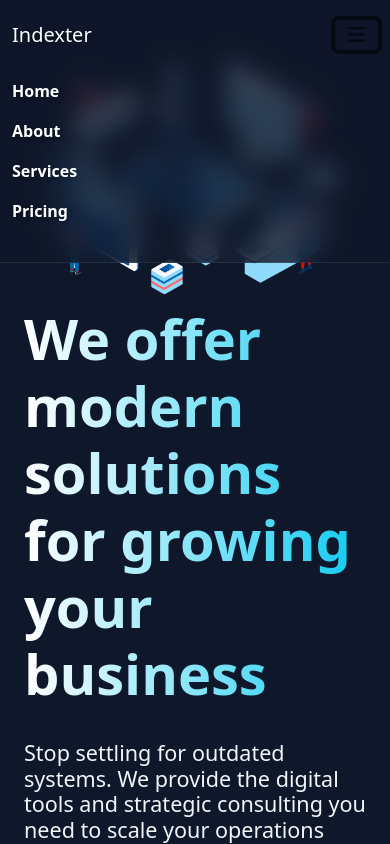
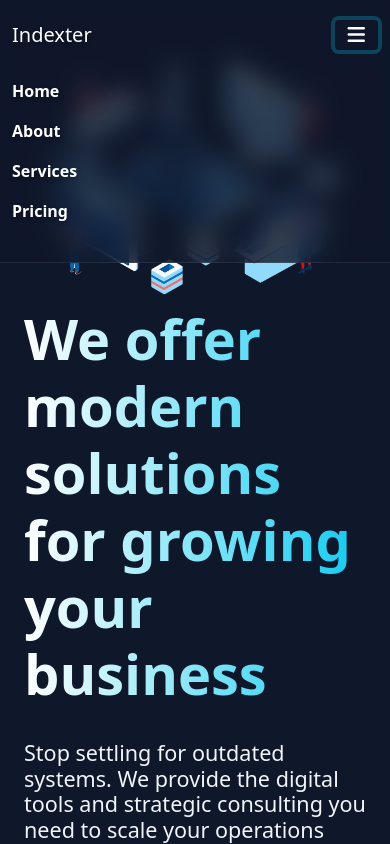
Before and after one commit to SomyaSingh05/Indexter, a plain HTML site: page index.html in a window 390 px wide. Both pictures are taken after a click on the button 356 px from the left and 35 px from the top of the page. Shown: the top 844 px of the page. Drawn offline with nearby package versions, Linux system fonts and the light colour scheme.

Commit message:
Intial Commit

```diff
--- a/css/style.css
+++ b/css/style.css
@@ -15,6 +15,22 @@ body, html {
     margin-right: 0;
     margin-left: 0;
 }
+
+
+
+
+
+.navbar-toggler i {
+    color: #ffffff !important;
+
+}
+
+
+.navbar-toggler:focus {
+    box-shadow: 0 0 0 0.25rem rgba(13, 202, 240, 0.25);
+}
+
+
 
 
 .navbar {
```
